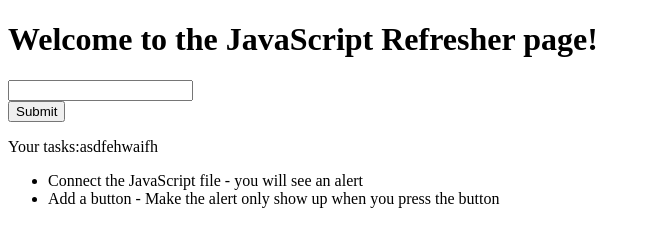
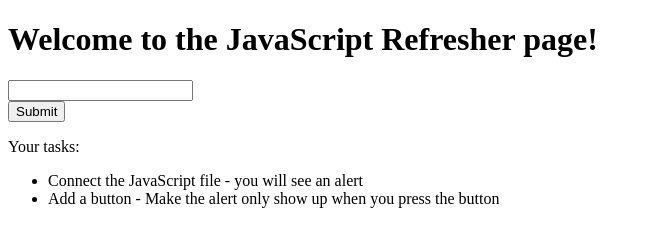
Before and after one commit to HVHS-TECH/javascript-refresher-23058np-afk, a plain HTML site: page index.html in a window 1280 px wide. Shown: the top 225 px of the page, without its empty margins (0-650 px from the left). Drawn offline with Linux system fonts and the light colour scheme.

Commit message:
checking my knowledge of commiting only

```diff
--- a/index.html
+++ b/index.html
@@ -13,7 +13,7 @@
     <input type="submit" onclick=getFormInput()> <!--getFormInput has to be assigned a funtion, it is not a defualt thing.-->
 </form>
 
-<p>Your tasks:asdfehwaifh
+<p>Your tasks:
     <ul>
         <li>Connect the JavaScript file - you will see an alert</li>
         <li>Add a button - Make the alert only show up when you press the button</li>
```
